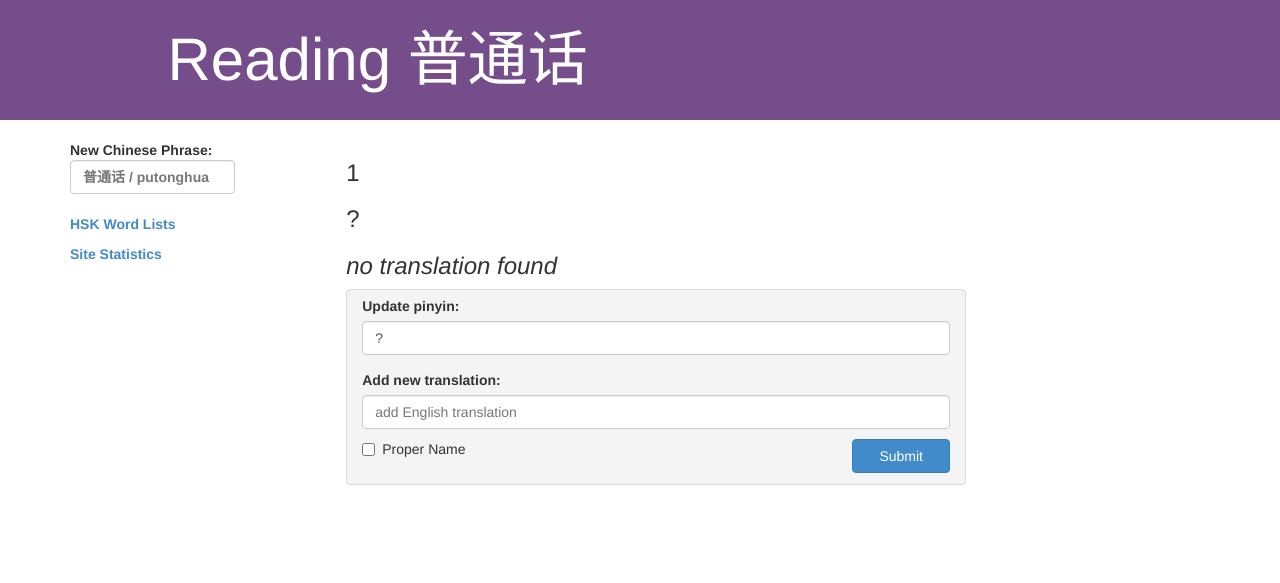
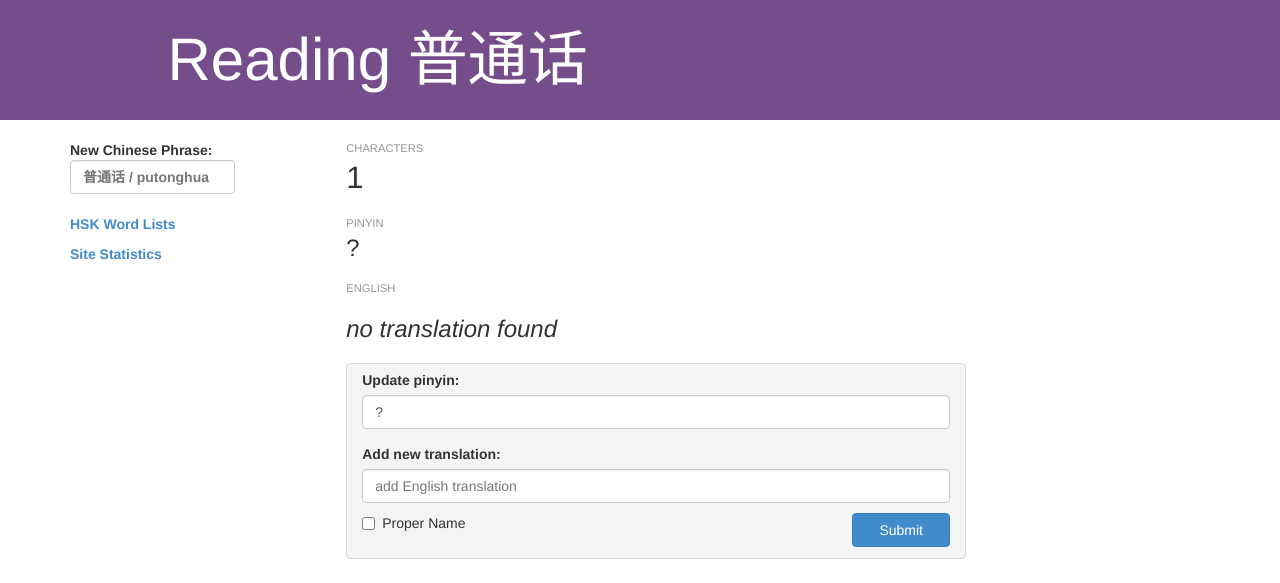
Before and after one commit to ashleywinn/webtranslate, a Django app: the page made by putonghua/templates/english.html in a window 1280 px wide. Shown: the top 583 px of the page. Run offline with Django 3.2, Linux system fonts and the light colour scheme; data comes from the database, SQL or seed files in the repository; some libraries are stand-ins or nearby versions.

Commit message:
using a description list to display the main defniition

```diff
--- a/putonghua/static/base.css
+++ b/putonghua/static/base.css
@@ -3,6 +3,28 @@
     padding-top: 10px;
     padding-bottom: 20px;
     background-color: #754d8b;
+}
+
+.rd-putong-header h1 a {
+    color: #fff;
+    font-size: 60px;
+    line-height: 1;
+}
+
+.rd-putong-english-definition dt {
+  font-size: 0.8em;
+  font-weight: 500;
+  color: #959595;
+}
+
+.rd-putong-english-definition dd {
+  font-size: 1.7em;
+  margin-bottom: 15px;
+  margin-top: 0;
+}
+
+.rd-putong-char {
+  font-size: 130%;
 }
 
 .rd-putong-english-form {
--- a/putonghua/templates/english.html
+++ b/putonghua/templates/english.html
@@ -1,14 +1,19 @@
 {% extends 'definitions_table_base.html' %}
 
 {% block above_table_area %}
-<div class="highlight">
-  <h3>{{ phrase_translation.simplified }}</h3>
-  <h3>{{ phrase_translation.pinyin }}</h3>
-  {% if phrase_translation.english %}
-  <h3>{{ phrase_translation.english }}</h3>
-  {% else %}
-  <h3><i>no translation found</i></h3>
-  {% endif %}
+<div class="rd-putong-english-definition">
+  <dl>
+    <dt class="text-uppercase">characters</dt>
+    <dd><p class="rd-putong-char">{{ phrase_translation.simplified }}</p></dd>
+    <dt class="text-uppercase">pinyin</dt>
+    <dd>{{ phrase_translation.pinyin }}</dd>
+    <dt class="text-uppercase">english</dt>
+    {% if phrase_translation.english %}
+    <dd>{{ phrase_translation.english }}</dd>
+    {% else %}
+    <h3><i>no translation found</i></h3>
+    {% endif %}
+  </dl>
 </div>
 <div class="rd-putong-english-form">
   <form role="form"
```
Also changed, not shown: other parts of putonghua/static/base.css (+0 -5 lines).
